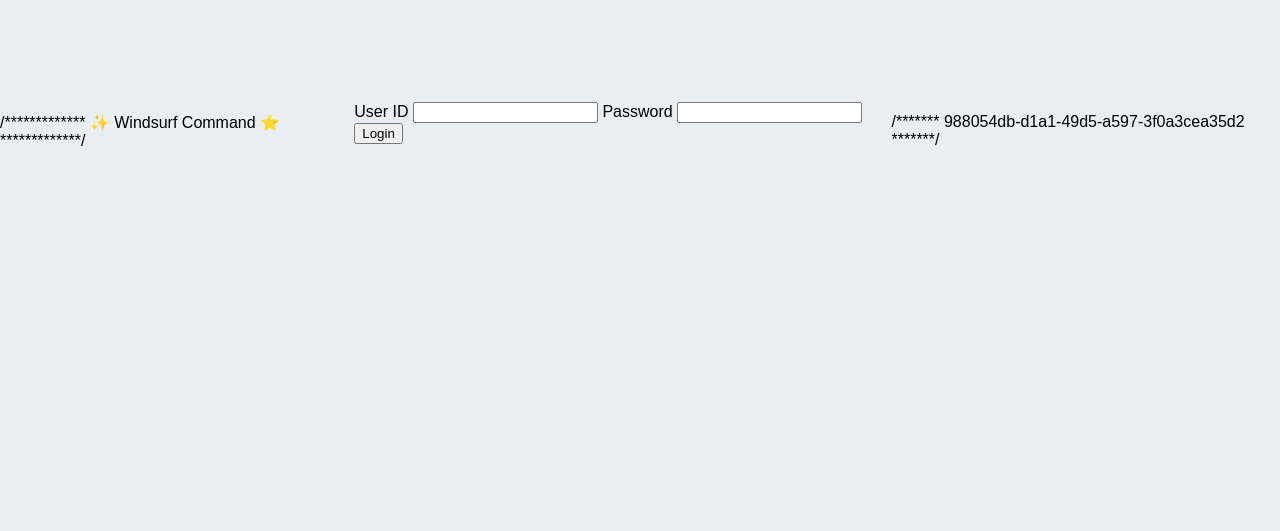
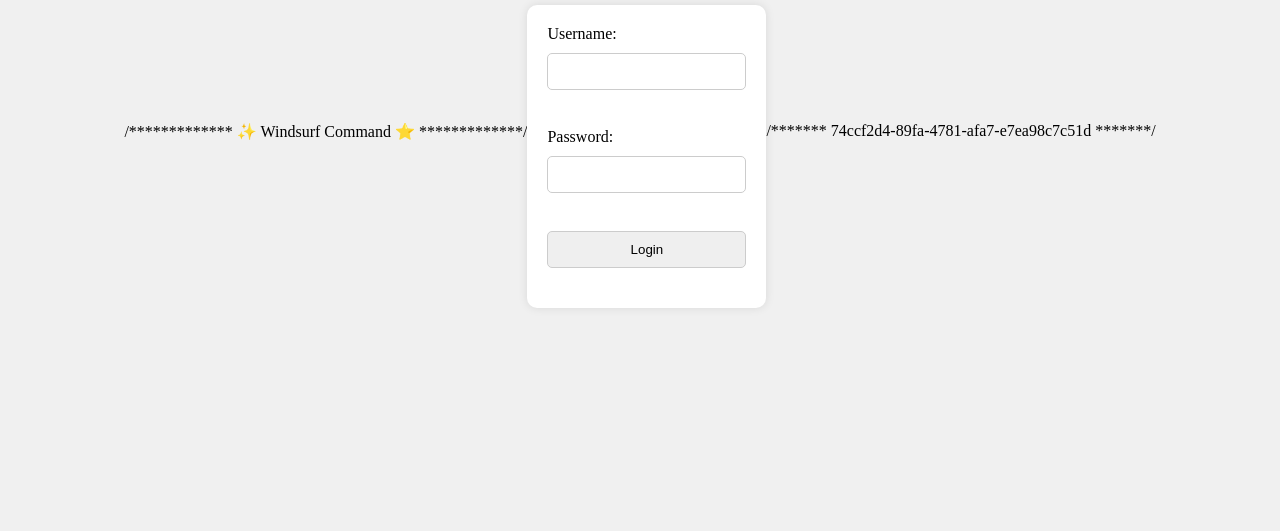
Before and after one commit to HEMANTH00078/Hemanth, a plain HTML site: page index.html in a window 1280 px wide. Shown: the part 269-800 px from the top of the page. Drawn offline with Linux system fonts and the light colour scheme.

Commit message:
html and css

```diff
--- a/index.html
+++ b/index.html
@@ -1,20 +1,23 @@
 /*************  ✨ Windsurf Command ⭐  *************/
 <!DOCTYPE html>
-<html lang="en">
+<html>
 <head>
-    <meta charset="UTF-8">
-    <meta name="viewport" content="width=device-width, initial-scale=1.0">
     <title>Login</title>
     <link rel="stylesheet" href="style.css">
 </head>
 <body>
-    <form action="login.php" method="POST">
-        <label for="userid">User ID</label>
-        <input type="text" name="userid" id="userid" required>
-        <label for="password">Password</label>
-        <input type="password" name="password" id="password" required>
-        <button type="submit">Login</button>
-    </form>
+    <div class="box">
+        <h2>Login</h2>
+        <form>
+            <label for="username">Username:</label>
+            <input type="text" name="username" id="username" required>
+            <br>
+            <label for="password">Password:</label>
+            <input type="password" name="password" id="password" required>
+            <br>
+            <input type="submit" value="Login">
+        </form>
+    </div>
 </body>
 </html>
-/*******  988054db-d1a1-49d5-a597-3f0a3cea35d2  *******/
+/*******  74ccf2d4-89fa-4781-afa7-e7ea98c7c51d  *******/
--- a/style.css
+++ b/style.css
@@ -1,25 +1,43 @@
-/* General page styling */
+/*************  ✨ Windsurf Command ⭐  *************/
 body {
-    font-family: Arial, sans-serif;
-    background: #e9eef3;
     display: flex;
     justify-content: center;
     align-items: center;
     height: 100vh;
     margin: 0;
+    background-color: #f0f0f0;
 }
 
-/* Login box */
-.box {
-    background: #fff;
-    padding: 25px;
-    width: 300px;
-    border-radius: 8px;
-    box-shadow: 0px 0px 12px rgba(0,0,0,0.2);
+form {
+    display: flex;
+    flex-direction: column;
+    background-color: #fff;
+    padding: 20px;
+    border-radius: 10px;
+    box-shadow: 0 0 10px rgba(0,0,0,0.1);
 }
 
-/* Heading */
-.box h2 {
-    text-align: center;
+label {
+    margin-bottom: 10px;
+}
+
+input {
+    padding: 10px;
     margin-bottom: 20px;
-    font-size
+    border-radius: 5px;
+    border: 1px solid #ccc;
+}
+
+button[type="submit"] {
+    background-color: #4CAF50;
+    color: white;
+    padding: 10px 20px;
+    border: none;
+    border-radius: 5px;
+    cursor: pointer;
+}
+
+button[type="submit"]:hover {
+    background-color: #45a049;
+}
+/*******  55bf0b95-0d25-4039-a2b7-6d1d545f357f  *******/
```
